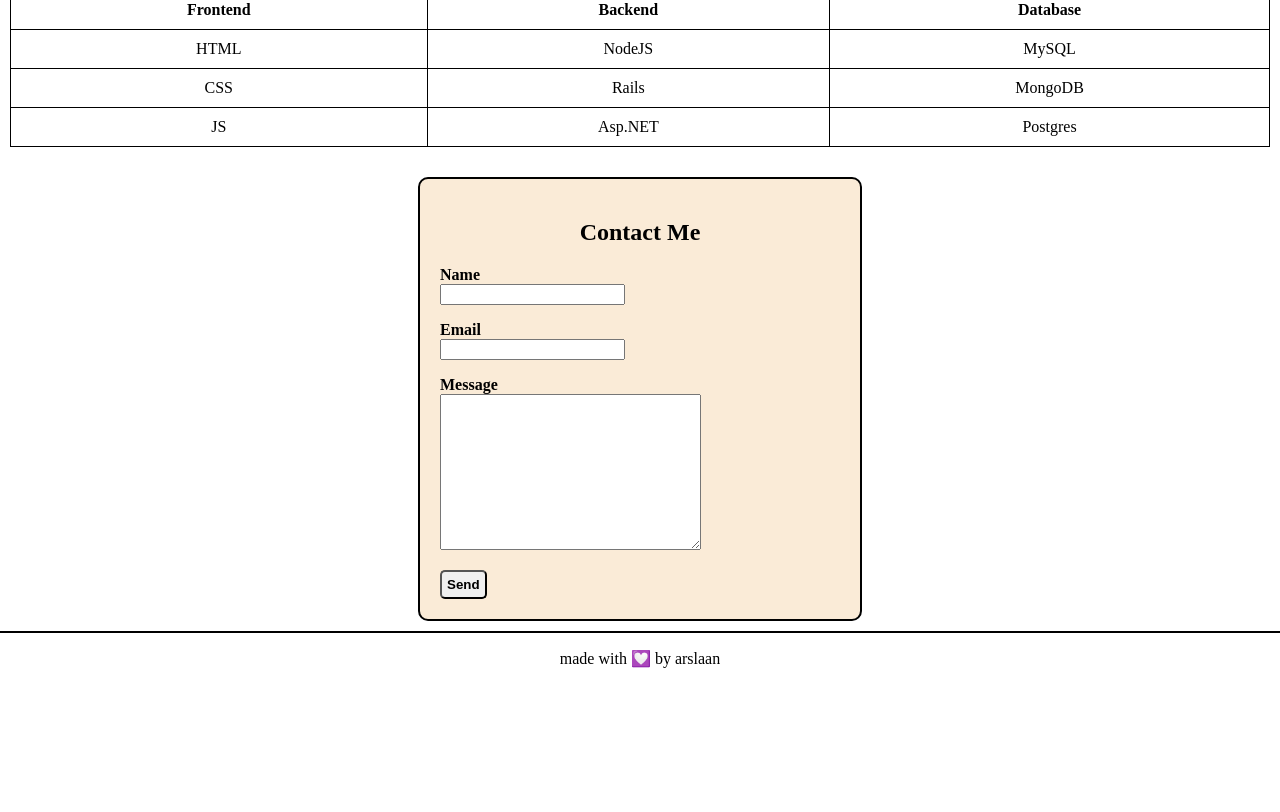
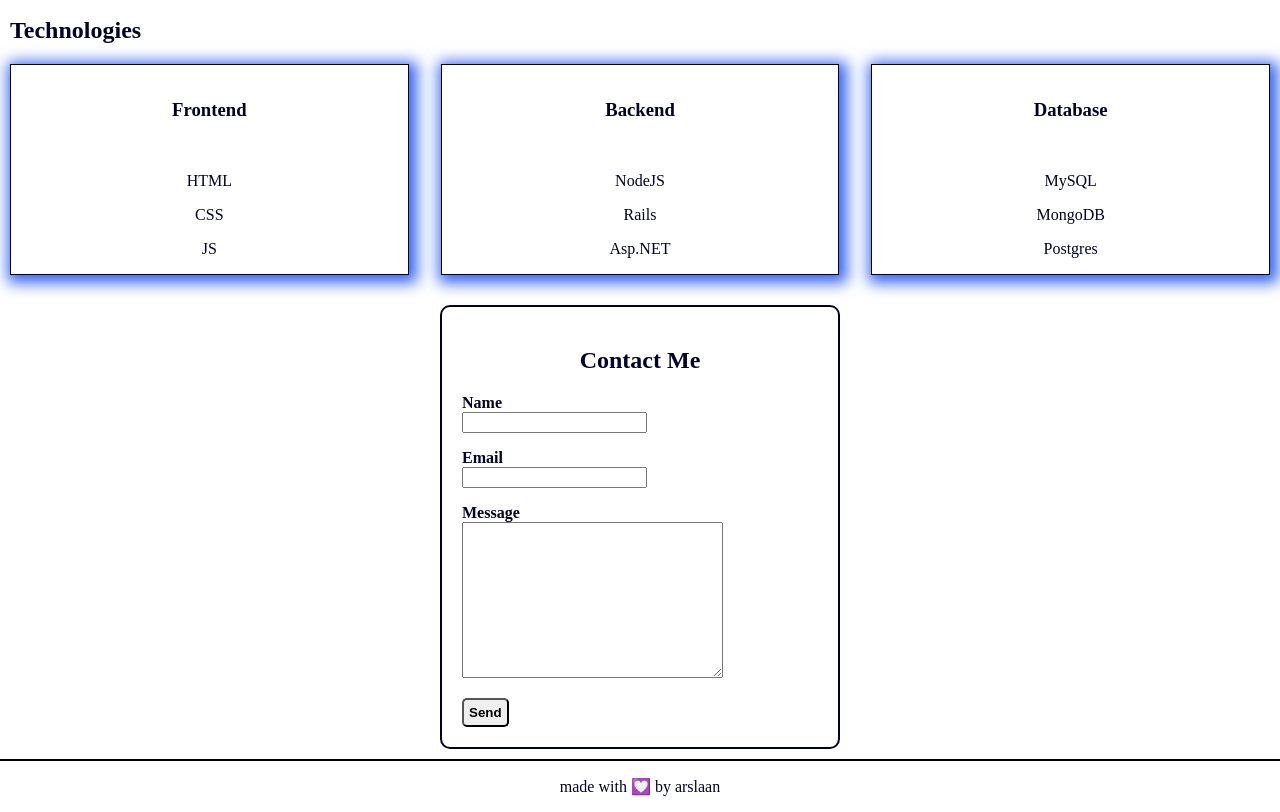
Before and after one commit to arslaan07/Devsnest, a plain HTML site: page day2-Intro_to_CSS/portfolio - Copy/index.html in a window 1280 px wide. Shown: the part 1137-1949 px from the top of the page. Before the commit the page ends 1821 px from the top, so only its background shows below. Drawn offline with Linux system fonts and the light colour scheme.

Commit message:
day8 completed

```diff
--- a/day2-Intro_to_CSS/portfolio - Copy/index.html
+++ b/day2-Intro_to_CSS/portfolio - Copy/index.html
@@ -30,16 +30,17 @@
     </header>
     <main class="container">
         <article id="intro">
-            <img class="portfolio-pic" src="tom.PNG" alt="">
+            <img class="portfolio-pic" src="tom-removebg-preview.png" alt="">
          <h1>Hi, I' Arslaan</h1>
          <p>I am <span id="dynamic-text" class="dynamic-text-color"></span></p>
          <h2>Reach me at</h2>
          <a href="https://github.com/arslaan07" target="_blank">
-             <img src="github.png" alt="">
+             <img src="icons8-github-30.png" alt="">
          </a>
          <a href="https://www.linkedin.com/in/arslaan-shakeel-aa5885209/" target="_blank">
              <img src="linkedin.png" alt="">
-         </a><a href="https://www.instagram.com/nxxn_x9/" target="_blank">
+         </a>
+         <a href="https://www.instagram.com/nxxn_x9/" target="_blank">
              <img src="instagram.png" alt="">
          </a>
         </article>
@@ -73,16 +74,47 @@
                 <li>Learning</li>
             </ul>
         </section>
+        <h2>Technologies</h2>
         <section id="technologies">
-            <h2>Technologies</h2>
-            <table>
+
+            <section class="card">
+                <header>
+                    <h1>Frontend</h1>
+                </header>
+                <ul>
+                    <li>HTML</li>
+                    <li>CSS</li>
+                    <li>JS</li>
+                </ul>
+            </section>
+            <section class="card">
+                <header>
+                    <h1>Backend</h1>
+                </header>
+                <ul>
+                    <li>NodeJS</li>
+                    <li>Rails</li>
+                    <li>Asp.NET</li>
+                </ul>
+            </section>
+            <section class="card">
+                <header>
+                    <h1>Database</h1>
+                </header>
+                <ul>
+                    <li>MySQL</li>
+                    <li>MongoDB</li>
+                    <li>Postgres</li>
+                </ul>
+            </section>
+            <!-- <table>
                 <tr>
-                    <th>Frontend</th>
-                    <th>Backend</th>
-                    <th>Database</th>
+                    <th></th>
+                    <th></th>
+                    <th></th>
                 </tr>
                 <tr>
-                    <td>HTML</td>
+                    <td></td>
                     <td>NodeJS</td>
                     <td>MySQL</td>
                 </tr>
@@ -96,7 +128,7 @@
                     <td>Asp.NET</td>
                     <td>Postgres</td>
                 </tr>
-            </table>
+            </table>   -->
         </section>
         <section id="contact-me">
             <h2>Contact Me</h2>
--- a/day2-Intro_to_CSS/portfolio - Copy/style.css
+++ b/day2-Intro_to_CSS/portfolio - Copy/style.css
@@ -1,44 +1,61 @@
-html {
-    scroll-behavior: smooth;
+* {
+    box-sizing: border-box;
 }
 
+:root {
+    scroll-behavior: smooth;
+    --background-color: hsl(240deg, 80%, 100%);
+    --text-color: hsl(240deg, 95%, 8%);
+    --secondary-color: hsl(225, 85%, 57%);
+    --intro-color: hsl(0, 0%, 85%);
+    --drop-shadow: drop-shadow(3px 4px 4px black);
+    --font-size-small: 0.5rem;
+    --font-size-regular: 1rem;
+    --font-size-large: 1.5rem;
+    --font-size-xl: 2rem;
+    --spacing-regular: 2rem;
+}
 body{
     margin: 0;
+    background-color: var(--background-color);
+    color: var(--text-color);
+    font-size: var(--font-size-regular);
 }
 #intro{
-    background-color: rgb(168, 93, 93);
+    background-color: var(--intro-color);
     text-align: center;
-    color: white;
     font-size: 1rem;
 }
 #intro a{
     text-decoration: none;
 }
 #intro img{
-    width: 30px;
-    height: 30px;
-    padding: 20px;
+    width: 40px;
+    height: 40px;
+    padding: 8px;
     margin-top: -20px;
 }
 #intro .portfolio-pic{
     border-radius: 50px;
     margin-top: 10px;
-    width:20%;
+    width:30%;
     height:auto;
+    filter: var(--drop-shadow);
 }
 header{
     background: rgba(14, 2, 2, 0.038);
     padding: 16px;
     position: sticky;
     top: 0;
-    background-color: white;
-    border: 1px white solid;
-    border-bottom:  black solid 2px;
+    background-color: var(--background-color);
+    z-index: 1;
 
 }
 header nav > a{
     margin-right: 16px;
     text-decoration: none;
+    font-size: var(--font-size-regular);
+    margin-top: 16px;
 }
 
 header nav > a:last-child {
@@ -46,9 +63,12 @@ header nav > a:last-child {
 }
 header nav > a:hover{
     text-decoration: underline;
-    background-color: rgba(128, 128, 128, 0.167);
 }
-.container  >section  >h2{
+header nav > a:hover,
+header nav > a:visited:hover{
+    color: var(--secondary-color);
+}
+.container  >section  > h2{
     text-align: center;
 }
 
@@ -76,18 +96,44 @@ table{
 #contact-me{
     max-width:400px;
     margin: auto;
-    border:2px black solid;
+    border:2px solid;
     border-radius: 10px;
     padding: 20px;
     margin-top: 30px;
-    background-color: antiquewhite;
+    background-color: var(--background-color);
+    border-color: var(--text-color);
 }
 #contact-me label {
     display: block;
     font-weight: 700;
+    font-size: var(--font-size-regular);
 }
 #contact-me input:focus{
     border: 3px blue solid;
+}
+.grid-class {
+    text-align: center;: center;
+}
+#technologies {
+    display: grid;
+    grid-template-columns: repeat(auto-fit, minmax(100px, 1fr));
+    gap: var(--spacing-regular)
+}
+.card {
+    border: 1px solid black;
+    box-shadow: 3px 3px 14px 5px var(--secondary-color);
+}
+.card h1 {
+    text-align: center;
+}
+.card ul {
+    list-style: none;
+    text-align: center;
+    padding: 0;
+}
+.card ul li {
+    margin-bottom: inherit;
+
 }
 #send {
     padding: 5px;
@@ -105,7 +151,7 @@ footer {
     display: none;
 }
 
-@media (width<500px) {
+@media (width<470px) {
     .default-nav {
         display: none;
     }
@@ -114,28 +160,31 @@ footer {
         display: revert;
     }
     #menu-button {
-        border: 2px black solid;
+        border: 2px solid;
         border-radius: 20px;
         display:block;
         margin-left:auto;
         padding: 10px;
+        background: var(--background-color);
+        color: var(--text-color);
+        border-color: var(--text-color);
     }
 
     section.menu {
 
         height: 0;
         overflow: hidden;
-        background: white;
         position: fixed;
         top: 0;
         z-index: 1;
         width: 100%;
         transition: height 0.5s;
-
+        background-color: var(--background-color);
 
     }
     section.menu ul {
         list-style: none;
+        margin-top: 6rem;
     }
     section.menu ul > li {
         margin-top: 16px;
@@ -145,15 +194,18 @@ footer {
         margin-top: 48px;
     }
     #close-menu {
-        background: transparent;
         border: none;
-        font-size: x-large;
+        font-size: var(--font-size-xl);
         position: absolute;
         top:16px;
         right:16px;
+        margin-top: 4rem;
+        background: transparent;
+        color: var(--text-color);
     }
     section.menu nav ul li > a{
         text-decoration: none;
+        color: var(--text-color);
     }
 }
     @media (width<=400px) {
@@ -161,3 +213,13 @@ footer {
             width: 100%;
         }
     }
+
+    @media (prefers-color-scheme:dark) {
+        body {
+        --background-color: hsl(240deg, 80%, 5%);
+        --text-color: hsl(240deg, 80%, 100%);
+        --intro-color: hsl(0,0,18%);
+        --drop-shadow: drop-shadow(3px 4px 4px white);
+        }
+
+    }
```
Also changed, not shown: day2-Intro_to_CSS/portfolio - Copy/icons8-github-30.png (added), day2-Intro_to_CSS/portfolio - Copy/tom-removebg-preview.png (added).
